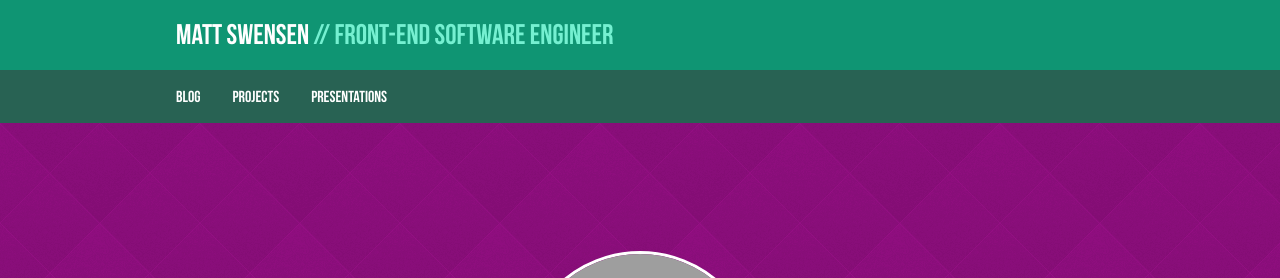
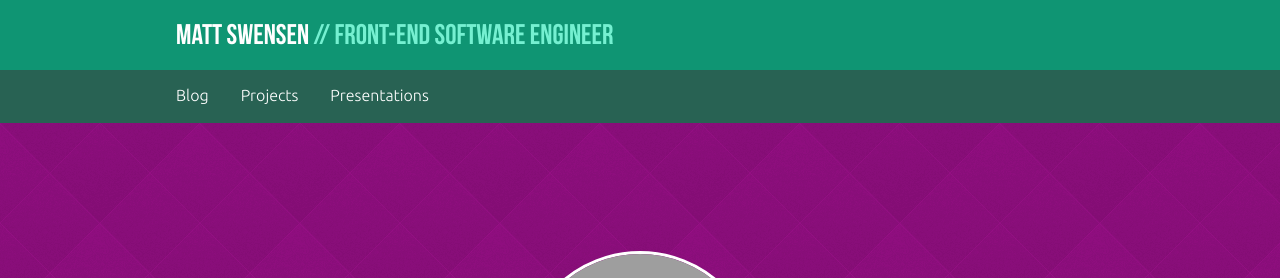
Before and after one commit to mjswensen/mjswensen.com, a Jekyll site: the page built from index.html, in a window 1280 px wide. Shown: the top 278 px of the page. Built offline with Jekyll 4.4.1, drawn with Linux system fonts in a browser that asks for light colours; nearby versions of some CDN libraries; Markdown is read by kramdown in place of the engine named in the settings; grey boxes are pictures that could not be loaded.

Commit message:
Quick typeface change for main nav.

```diff
--- a/_includes/navigation.html
+++ b/_includes/navigation.html
@@ -1,4 +1,4 @@
-<nav class="bg-gr-dk ff-disp">
+<nav class="bg-gr-dk ff-sans">
   <div class="col-px-60 mlr-a cf">
     <a href="/blog/" class="fg-wh td fl p-1 bg-gr-dkr-hov {% if page.nav == 'blog' %}bg-gr-dkr{% endif %}">Blog</a>
     <a href="/projects/" class="fg-wh td fl p-1 bg-gr-dkr-hov {% if page.nav == 'projects' %}bg-gr-dkr{% endif %}">Projects</a>
```
